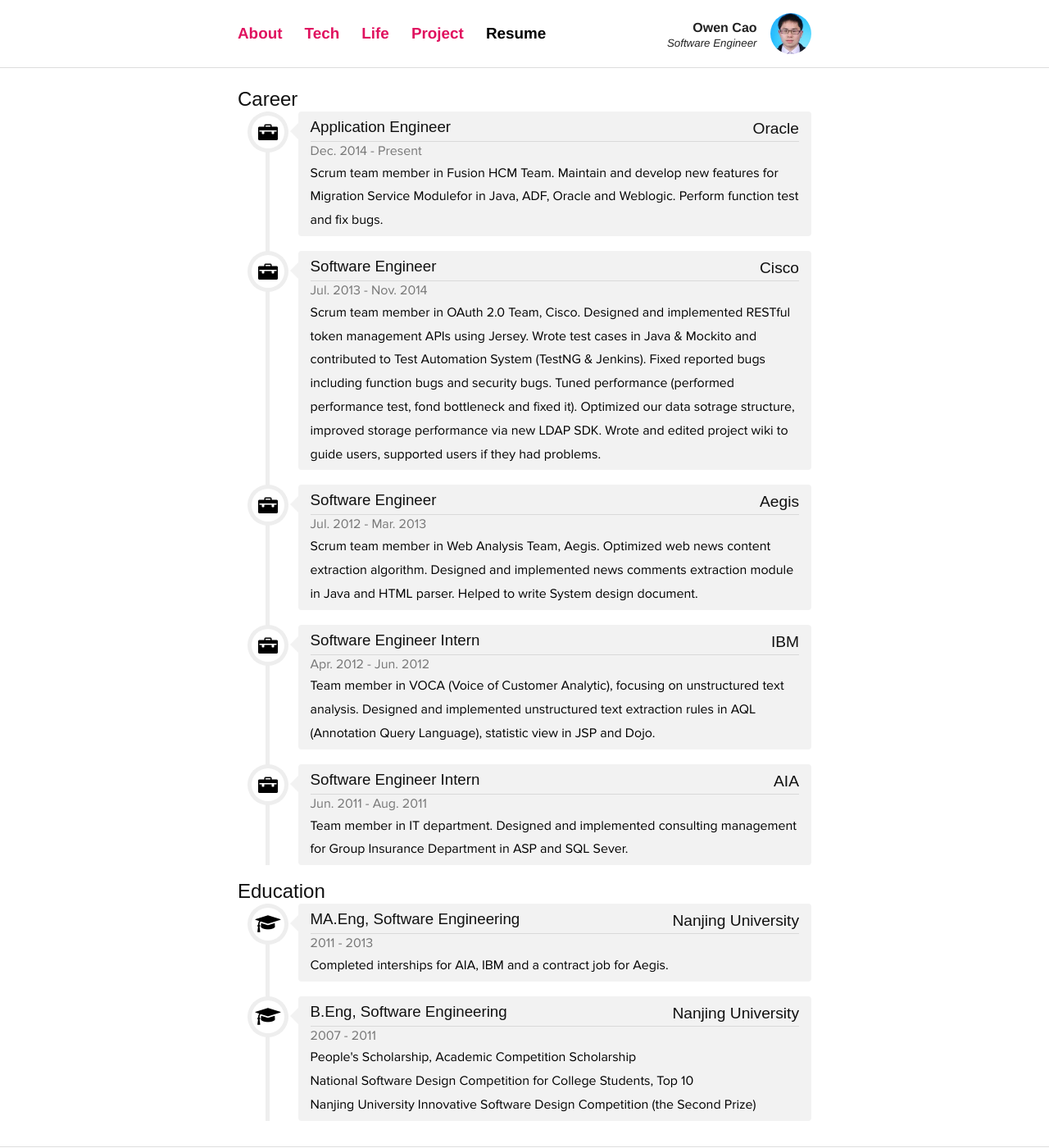
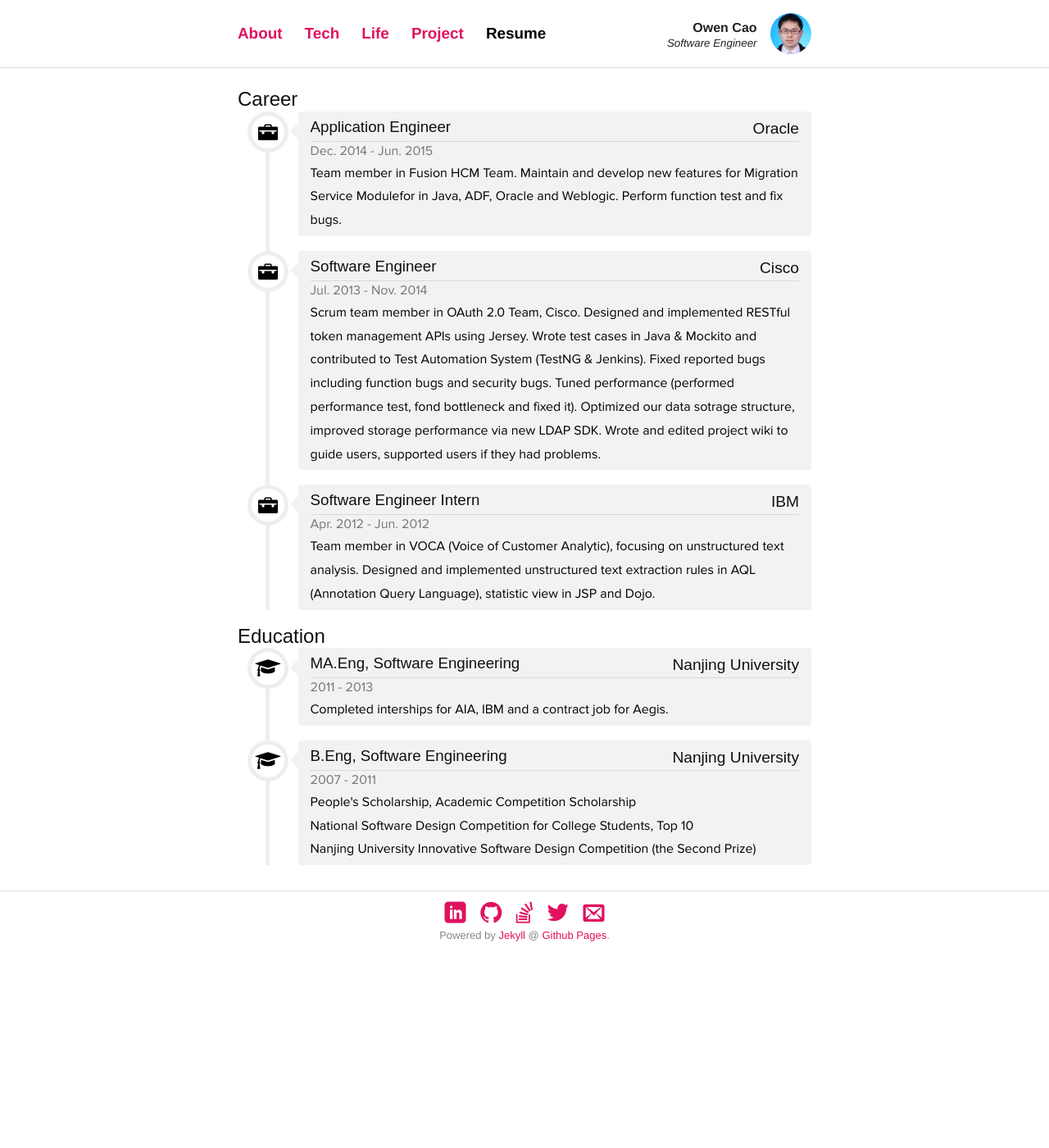
Before and after one commit to cynosure7/cynosure7.github.io, a Jekyll site: the page built from resume/index.html, in a window 1280 px wide and 1400 px high. Shown: the whole window at 82% size. Built offline with Jekyll 4.4.1, drawn with Linux system fonts in a browser that asks for light colours; some web fonts are replaced; Markdown is read by kramdown in place of the engine named in the settings.

Commit message:
update my resume and projects

```diff
--- a/resume/index.html
+++ b/resume/index.html
@@ -12,8 +12,8 @@
 					<div class="ro-icon icon-briefcase"></div>
 					<div class="ro-label">
 						<h3>Application Engineer<span>Oracle</span></h3>
-						<h4>Dec. 2014 - Present</h4>
-						<p>Scrum team member in Fusion HCM Team. Maintain and develop new features for Migration Service Modulefor in Java, ADF, Oracle and Weblogic. Perform function test and fix bugs.</p>
+						<h4>Dec. 2014 - Jun. 2015</h4>
+						<p>Team member in Fusion HCM Team. Maintain and develop new features for Migration Service Modulefor in Java, ADF, Oracle and Weblogic. Perform function test and fix bugs.</p>
 					</div>
 				</li>
 				<li>
@@ -27,25 +27,9 @@
 				<li>
 					<div class="ro-icon icon-briefcase"></div>
 					<div class="ro-label">
-						<h3>Software Engineer<span>Aegis</span></h3>
-						<h4>Jul. 2012 - Mar. 2013</h4>
-						<p>Scrum team member in Web Analysis Team, Aegis. Optimized web news content extraction algorithm. Designed and implemented news comments extraction module in Java and HTML parser. Helped to write System design document.</p>
-					</div>
-				</li>
-				<li>
-					<div class="ro-icon icon-briefcase"></div>
-					<div class="ro-label">
 						<h3>Software Engineer Intern<span>IBM</span></h3>
 						<h4>Apr. 2012 - Jun. 2012</h4>
 						<p>Team member in VOCA (Voice of Customer Analytic), focusing on unstructured text analysis. Designed and implemented unstructured text extraction rules in AQL (Annotation Query Language), statistic view in JSP and Dojo.</p>
-					</div>
-				</li>
-				<li>
-					<div class="ro-icon icon-briefcase"></div>
-					<div class="ro-label">
-						<h3>Software Engineer Intern<span>AIA</span></h3>
-						<h4>Jun. 2011 - Aug. 2011</h4>
-						<p>Team member in IT department. Designed and implemented consulting management for Group Insurance Department in ASP and SQL Sever.</p>
 					</div>
 				</li>
 			</ul>
```
Also changed, not shown: _data/projects.yml (+0 -19 lines), _posts/2015-05-27-Sonar-Deployment-MacOS.md (+2 -0 lines).
